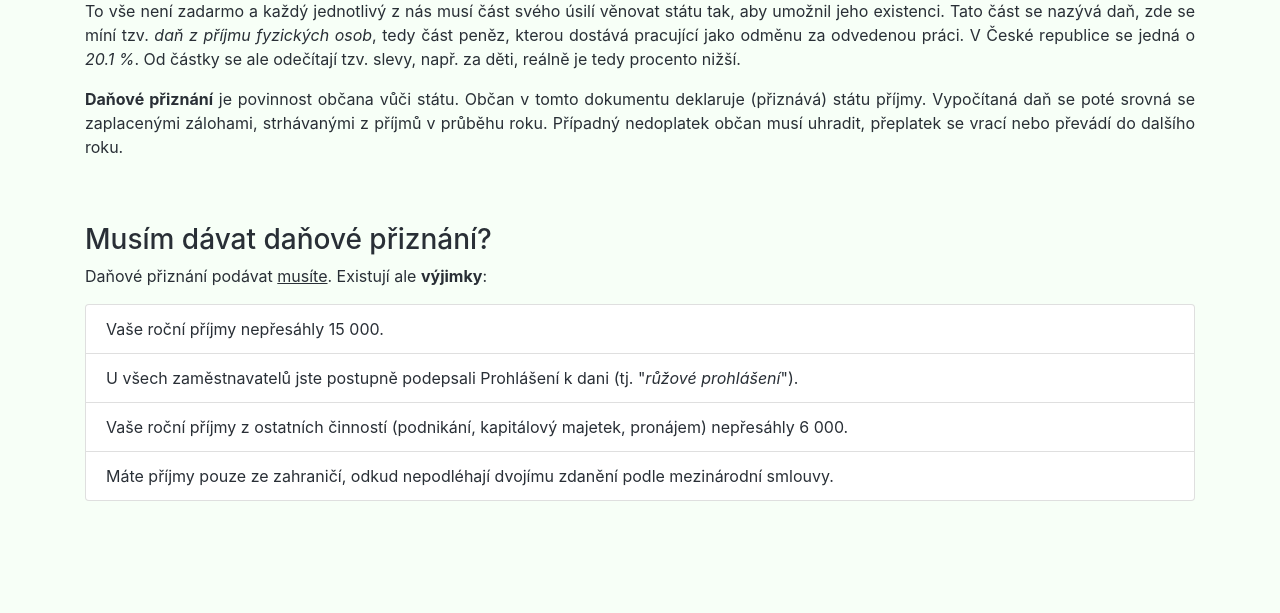
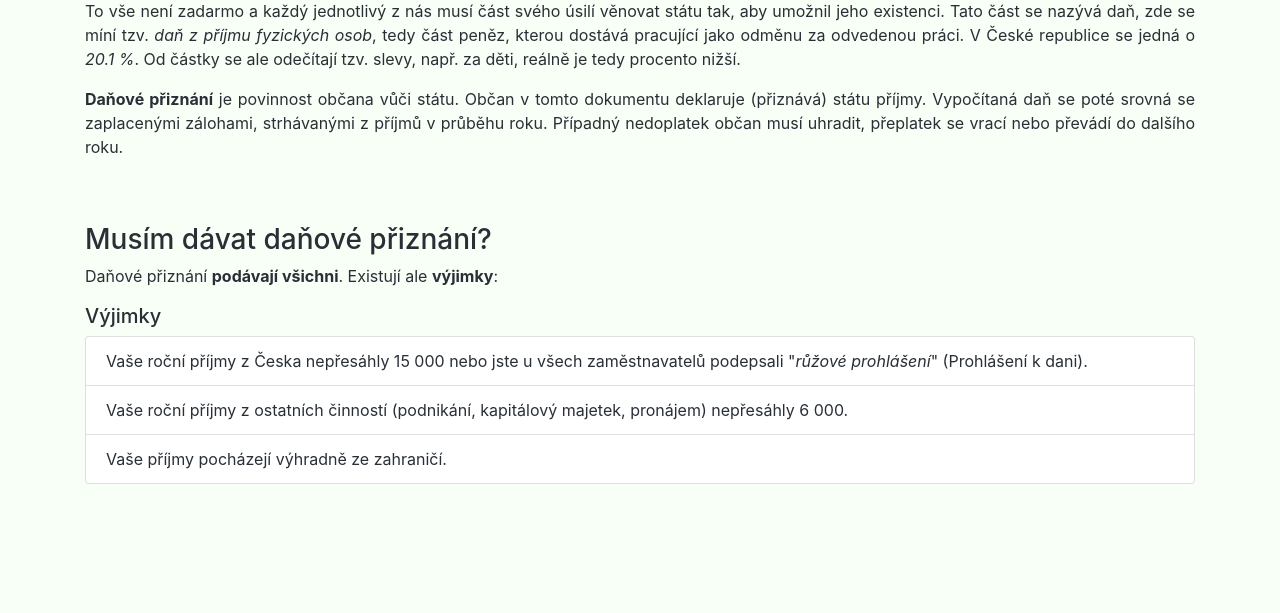
Before and after one commit to martinbenes1996/DaneOnline, a Flask app: page / in a window 1280 px wide. Shown: the part 477-1090 px from the top of the page. After the commit the page ends 961 px from the top, so only its background shows below. Run offline with Flask 2, Linux system fonts and the light colour scheme; some libraries are stand-ins or nearby versions.

Commit message:
index changed

```diff
--- a/templates/index.html
+++ b/templates/index.html
@@ -64,13 +64,13 @@
     <div class="col">
         <h3>Musím dávat daňové přiznání?</h3>
         <p class="text-justify">
-            Daňové přiznání podávat <u>musíte</u>. Existují ale <b>výjimky</b>:
+            Daňové přiznání <b>podávají všichni</b>. Existují ale <b>výjimky</b>:
         </p>
+        <h5>Výjimky</h5>
         <ul class="list-group">
-            <li class="list-group-item">Vaše roční příjmy nepřesáhly 15 000.</li>
-            <li class="list-group-item">U všech zaměstnavatelů jste postupně podepsali Prohlášení k dani (tj. "<i>růžové prohlášení</i>").</li>
+            <li class="list-group-item">Vaše roční příjmy z Česka nepřesáhly 15 000 nebo jste u všech zaměstnavatelů podepsali "<i>růžové prohlášení</i>" (Prohlášení k dani).</li>
             <li class="list-group-item">Vaše roční příjmy z ostatních činností (podnikání, kapitálový majetek, pronájem) nepřesáhly 6 000.</li>
-            <li class="list-group-item">Máte příjmy pouze ze zahraničí, odkud nepodléhají dvojímu zdanění podle mezinárodní smlouvy.</li>
+            <li class="list-group-item">Vaše příjmy pocházejí výhradně ze zahraničí.</li>
         </ul>
     </div>
 </div>
```
